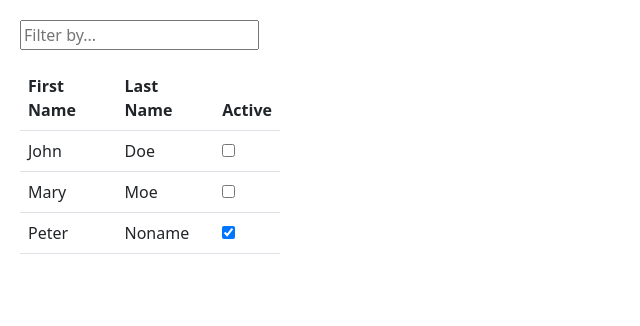
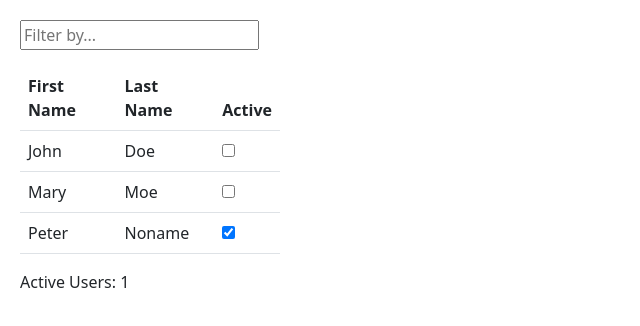
Before and after one commit to nevmaks/practice05, a React (Create React App) app: page / in a window 1280 px wide. Shown: the top 326 px of the page, without its empty margins (0-640 px from the left). Built offline with nearby package versions, Linux system fonts and the light colour scheme.

Commit message:
Added summarize functions

```diff
--- a/src/App.js
+++ b/src/App.js
@@ -1,6 +1,6 @@
 import './App.css';
 
-import React, { useState } from "react";
+import React, { useState, cloneElement } from "react";
 import PropTypes from "prop-types";
 
 const dataSource = [
@@ -31,12 +31,24 @@ GridRecord.defaultProps = {
     record: {firstName: "N/A", lastName: "N/A", active: false}
 }
 
-function GridComponent() {
+function SummaryActive(props) {
+    return (
+        <div>Active Users: {props.records.filter((record) => record.active).length}</div>
+    );
+}
+
+function SummaryUsers(props) {
+    return (
+        <div>User Count: {props.records.length}</div>
+    );
+}
+
+function GridComponent({children}) {
     const [records, setRecords] = useState(dataSource);
 
     function toggleActive(index) {
-        records[index] = { ...records[index], active: !records[index].active };
-        setRecords([...records]);
+        dataSource[index] = { ...dataSource[index], active: !dataSource[index].active };
+        setRecords([...dataSource]);
     }
 
     function handleFilterChange(e) {
@@ -69,12 +81,17 @@ function GridComponent() {
                 {recordsGrid}
                 </tbody>
             </table>
+            <div>{ children && cloneElement( children, { records: records })}</div>
         </div>
     );
 }
 
 function App() {
-    return <GridComponent />
+    return (
+        <GridComponent>
+            <SummaryActive />
+        </GridComponent>
+    );
 }
 
 export default App;
```
